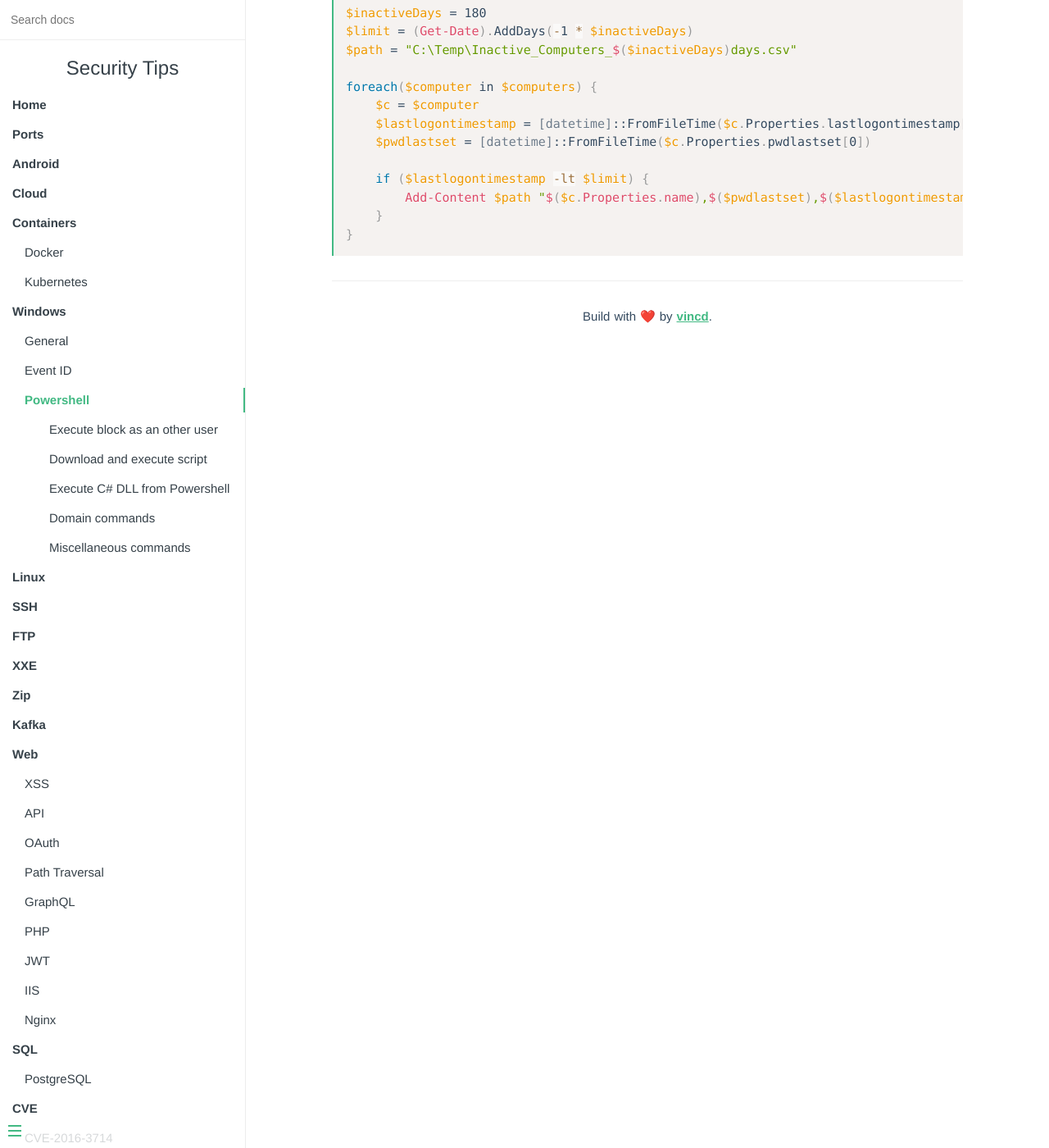
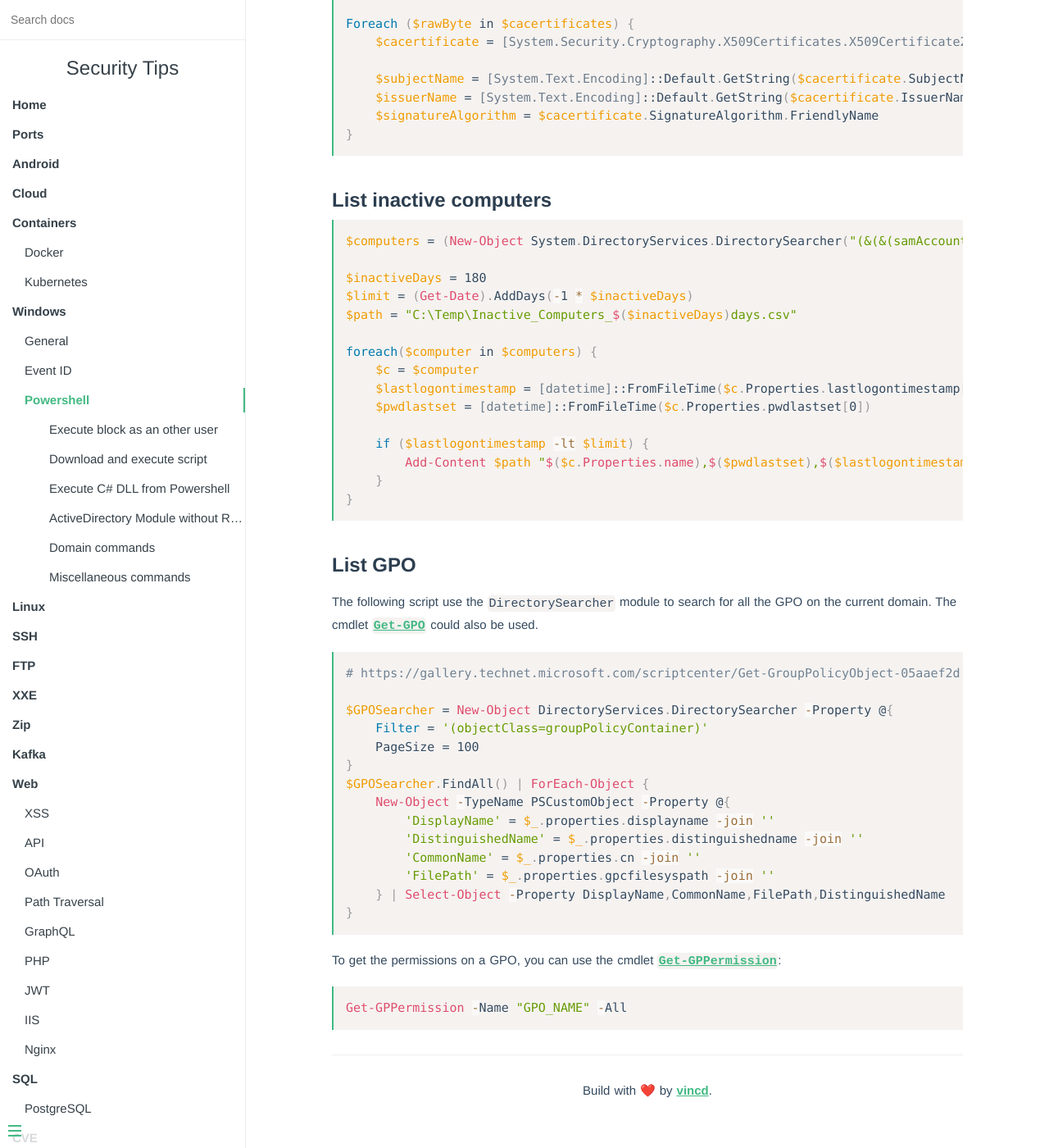
Before and after one commit to vincd/security-tips, an MkDocs documentation site: the page built from docs/powershell.md, in a window 1280 px wide and 1400 px high, scrolled down 4070 px. Shown: the whole window at 82% size. Built offline with MkDocs 1.6.1, drawn with Linux system fonts in a browser that asks for light colours; some of the changed text lies outside the part shown.

Commit message:
Use ActiveDirectory module without RAST

````diff
--- a/docs/powershell.md
+++ b/docs/powershell.md
@@ -49,6 +49,21 @@
 $c.Decrypt("CIPHER_TEXT", [MyNamespace.Service.Config]::ApplicationKey())
 ```
 
+## ActiveDirectory Module without RSAT
+
+To use the [ActiveDirectory Module](https://docs.microsoft.com/en-us/powershell/module/addsadministration/?view=win10-ps
+) you only need to import the dll `Microsoft.ActiveDirectory.Management.dll`.
+It located in the following folder on a system where [RAST](https://docs.microsoft.com/en-us/troubleshoot/windows-server/system-management-components/remote-server-administration-tools) is installed :
+
+```
+C:\Windows\Microsoft.NET\assembly\GAC_64\Microsoft.ActiveDirectory.Management\
+```
+
+On the distant machine, you copy this dll then import it in Powershell:
+
+```powershell
+Import-Module .\Microsoft.ActiveDirectory.Management.dll
+```
 
 ## Domain commands
 
@@ -203,3 +218,31 @@
     }
 }
 ```
+
+### List GPO
+
+The following script use the `DirectorySearcher` module to search for all the GPO
+on the current domain. The cmdlet [`Get-GPO`](https://docs.microsoft.com/en-us/powershell/module/grouppolicy/get-gpo?view=win10-ps) could also be used.
+
+```powershell
+# https://gallery.technet.microsoft.com/scriptcenter/Get-GroupPolicyObject-05aaef2d
+
+$GPOSearcher = New-Object DirectoryServices.DirectorySearcher -Property @{
+    Filter = '(objectClass=groupPolicyContainer)'
+    PageSize = 100
+}
+$GPOSearcher.FindAll() | ForEach-Object {
+    New-Object -TypeName PSCustomObject -Property @{
+        'DisplayName' = $_.properties.displayname -join ''
+        'DistinguishedName' = $_.properties.distinguishedname -join ''
+        'CommonName' = $_.properties.cn -join ''
+        'FilePath' = $_.properties.gpcfilesyspath -join ''
+    } | Select-Object -Property DisplayName,CommonName,FilePath,DistinguishedName
+}
+```
+
+To get the permissions on a GPO, you can use the cmdlet [`Get-GPPermission`](https://docs.microsoft.com/en-us/powershell/module/grouppolicy/get-gppermission?view=win10-ps):
+
+```powershell
+Get-GPPermission -Name "GPO_NAME" -All
+```
````
